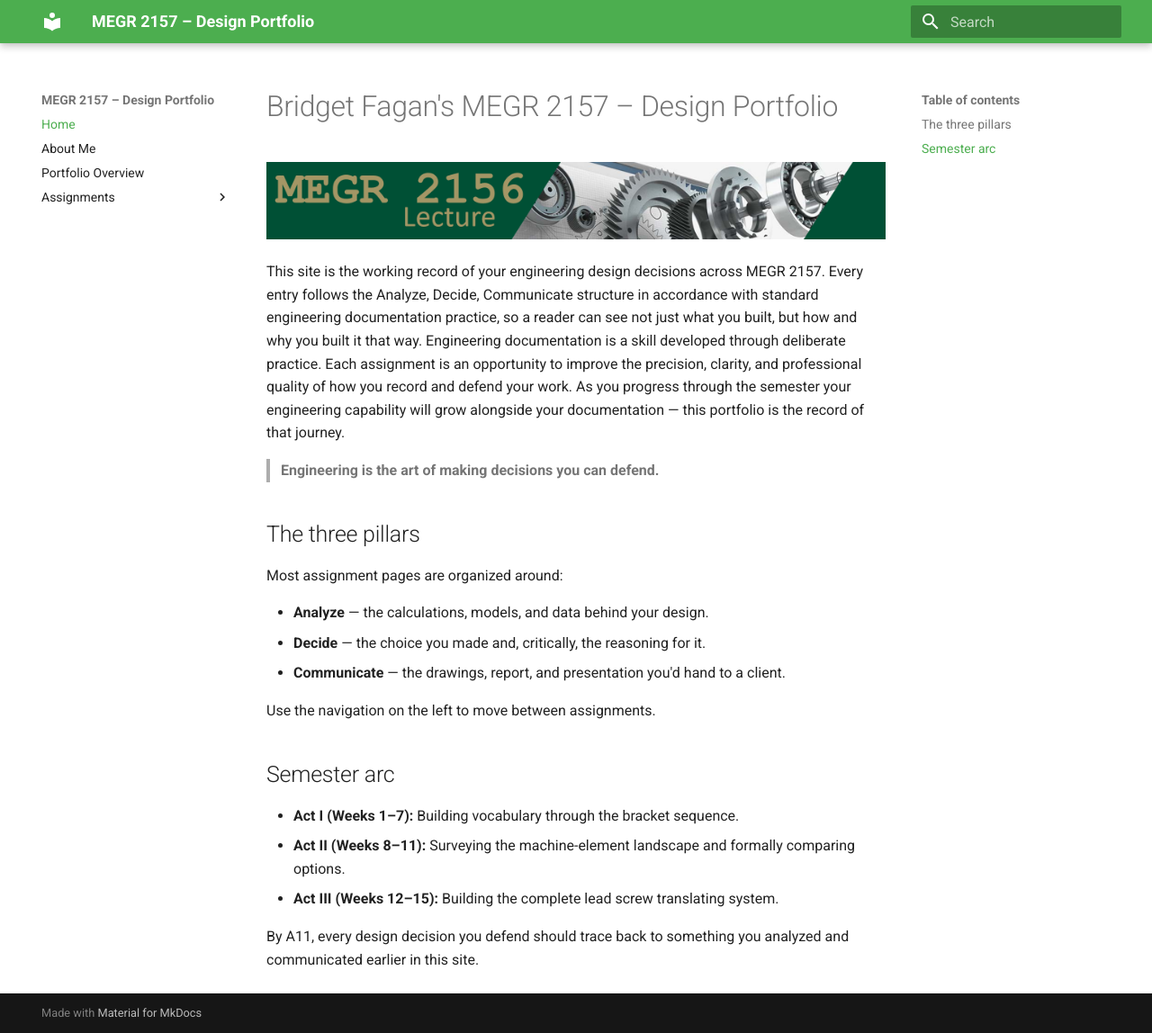
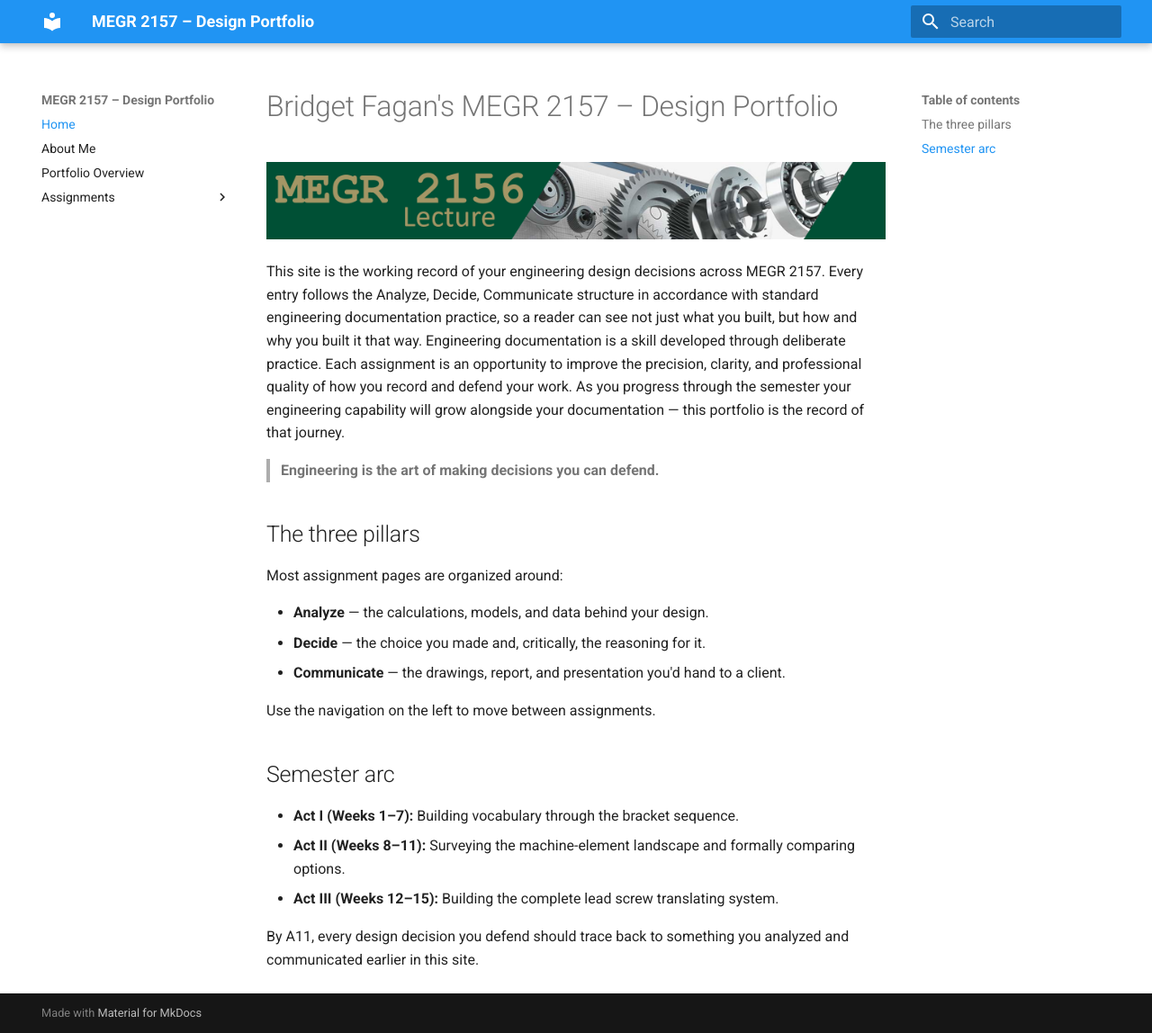
Before and after one commit to bfagan2/megr2156-portfolio, an MkDocs documentation site: the page built from docs/index.md, in a window 1280 px wide and 1148 px high. Shown: the whole window at 90% size. Built offline with MkDocs 1.6.1 and Material for MkDocs 9.7.7, drawn with Linux system fonts in a browser that asks for light colours.

Commit message:
Updated primary color

```diff
--- a/mkdocs.yml
+++ b/mkdocs.yml
@@ -4,8 +4,7 @@ site_description: Design portfolio documentation, built with the Analyze / Decid
 theme:
   name: material
   palette:
-    primary: green
-    secondary: black
+    primary: blue
   features:
     - navigation.instant
     - navigation.tracking
```
